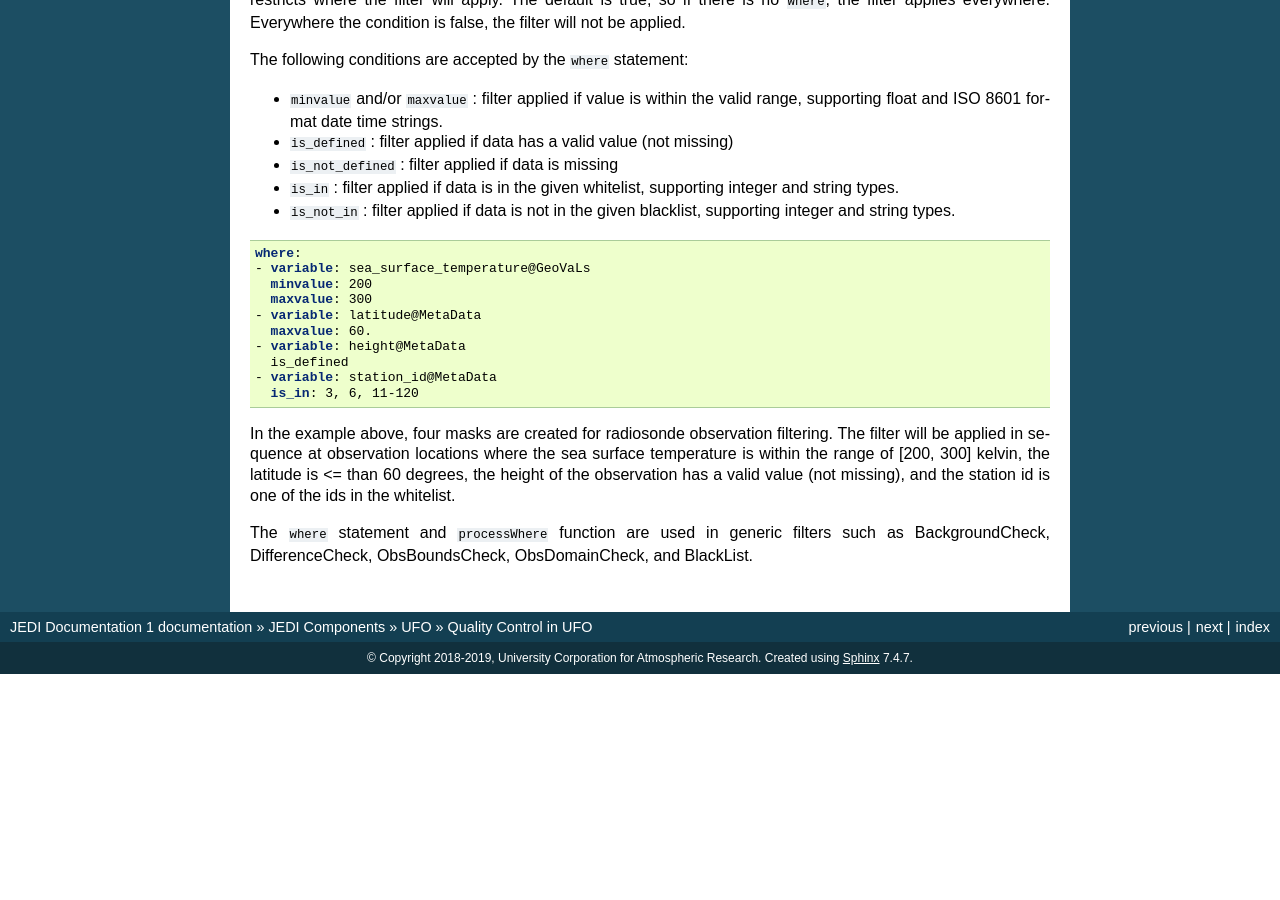
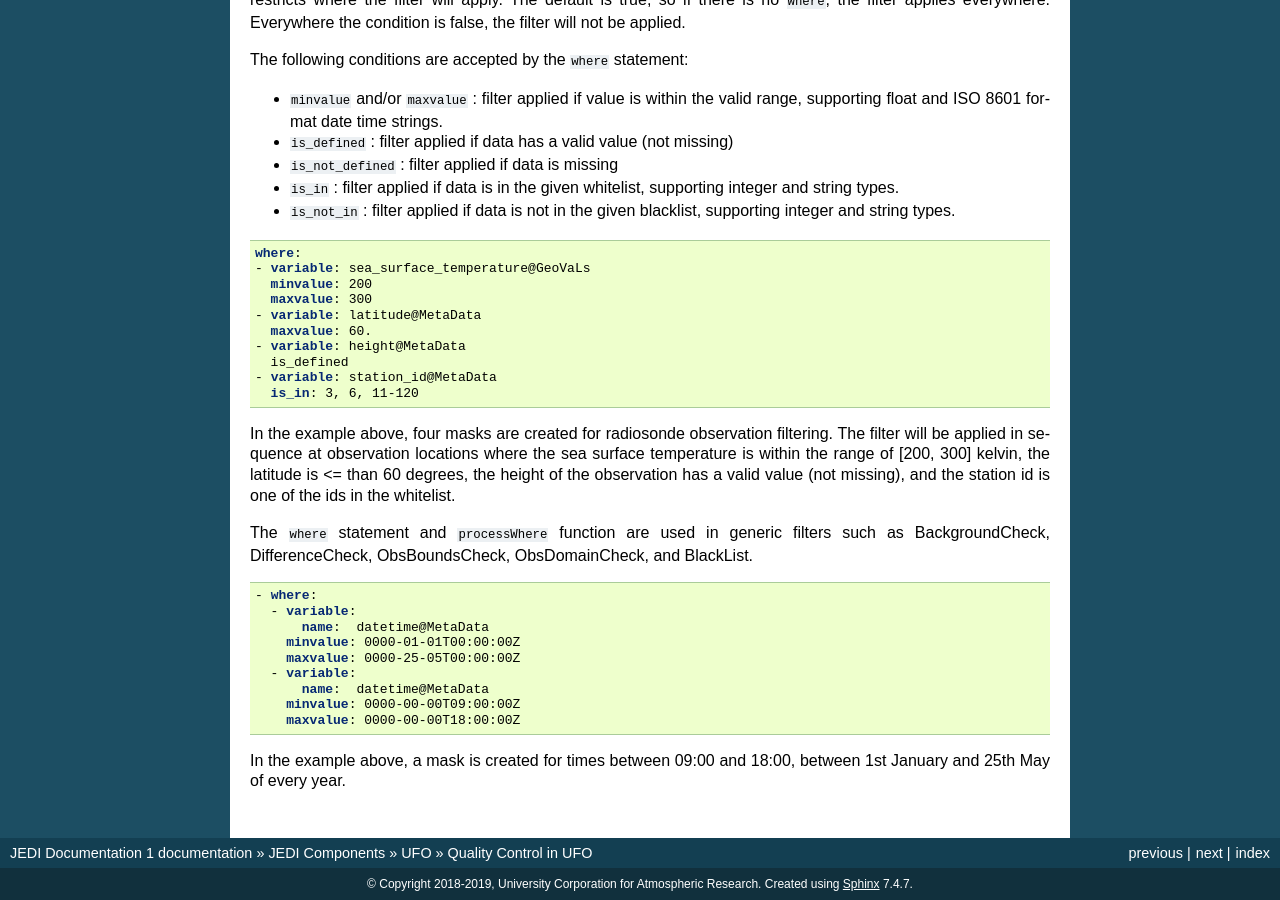
Before and after one commit to JCSDA/jedi-docs, a Sphinx documentation site: the page built from docs/jedi-components/ufo/qcfilters.rst, in a window 1280 px wide and 900 px high, scrolled down 18194 px. Built offline with Sphinx 7.4.7, drawn with Linux system fonts in a browser that asks for light colours; before the commit the page ends 18868 px from its top, so only the background shows below that.

Commit message:
DOC: Added example using datetime

```diff
--- a/docs/jedi-components/ufo/qcfilters.rst
+++ b/docs/jedi-components/ufo/qcfilters.rst
@@ -1051,3 +1051,17 @@ The following conditions are accepted by the :code:`where` statement:
 In the example above, four masks are created for radiosonde observation filtering. The filter will be applied in sequence at observation locations where the sea surface temperature is within the range of [200, 300] kelvin, the latitude is <= than 60 degrees, the height of the observation has a valid value (not missing), and the station id is one of the ids in the whitelist.
 
 The :code:`where` statement and :code:`processWhere` function are used in generic filters such as BackgroundCheck, DifferenceCheck, ObsBoundsCheck, ObsDomainCheck, and BlackList.
+
+.. code:: yaml
+
+    - where:
+      - variable:
+          name:  datetime@MetaData
+        minvalue: 0000-01-01T00:00:00Z
+        maxvalue: 0000-25-05T00:00:00Z
+      - variable:
+          name:  datetime@MetaData
+        minvalue: 0000-00-00T09:00:00Z
+        maxvalue: 0000-00-00T18:00:00Z
+
+In the example above, a mask is created for times between 09:00 and 18:00, between 1st January and 25th May of every year.
```
